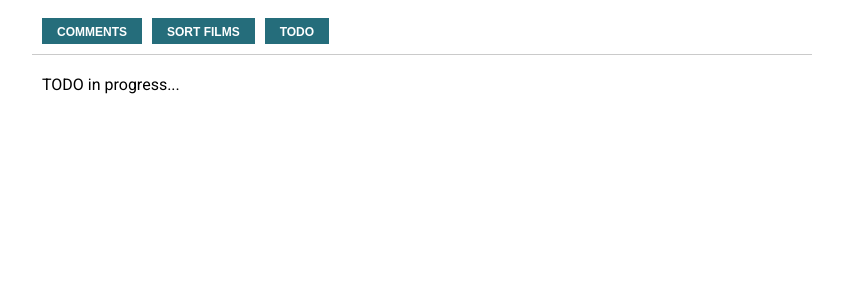
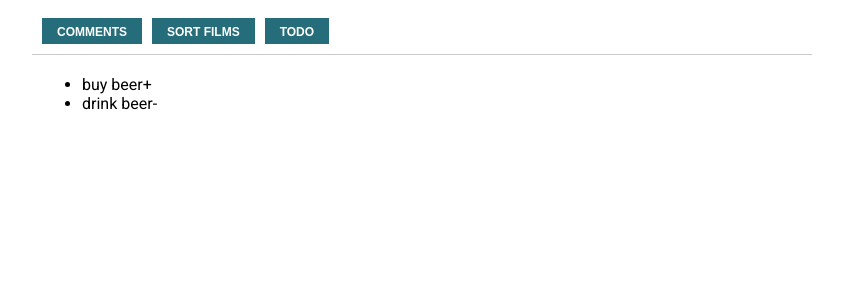
Before and after one commit to SergeSokolan/react-sandbox, a React (Create React App) app: page / in a window 1280 px wide. Both pictures are taken after a click on the button "TODO". Shown: the top 300 px of the page, without its empty margins (218-1061 px from the left). Built offline with nearby package versions, Linux system fonts and the light colour scheme.

Commit message:
todolist component

```diff
--- a/src/components/App.js
+++ b/src/components/App.js
@@ -7,6 +7,7 @@ import { SendButton } from './TextEditor/SendButton';
 import { Comments } from './Comments';
 import { Tabs } from './Tabs';
 import { SortFilms } from './SortFilms';
+import { TodoList } from './TodoList';
 
 export default class App extends Component {
   constructor() {
@@ -55,7 +56,7 @@ export default class App extends Component {
             <SortFilms />
           </Section>
 
-          <Section label='TODO'>TODO in progress...</Section>
+          <Section label='TODO'><TodoList /></Section>
         </Tabs>
       </Container>
     );
--- a/src/components/TodoList.js
+++ b/src/components/TodoList.js
@@ -1,10 +1,50 @@
-import React, { Components } from 'react';
+import React, { Component } from 'react';
 
 export class TodoList extends Component {
   constructor() {
     super();
+
+    this.changeStatus = this.changeStatus.bind(this);
+
+    this.state = {
+      todos: [
+        {
+          value: 'buy beer',
+          done: true
+        },
+        {
+          value: 'drink beer',
+          done: false
+        }
+      ]
+    };
   }
+
+  changeStatus(index) {
+    this.setState( prevState => {
+
+      const todosUpdated = prevState.todos.splice(index, !prevState.todos.done);
+      console.log(todosUpdated)
+
+
+    });
+  }
+
   render() {
-    return <div></div>;
+    console.log(this.state)
+    const { todos } = this.state;
+
+    const todoList = todos.map((item, index) => {
+      return (
+        <li key={index}>
+          <span>{item.value}</span>
+          <span onClick={() => this.changeStatus(index)}>
+            {item.done ? '+' : '-'}
+          </span>
+        </li>
+      );
+    });
+
+    return <ul>{todoList}</ul>;
   }
 }
```
